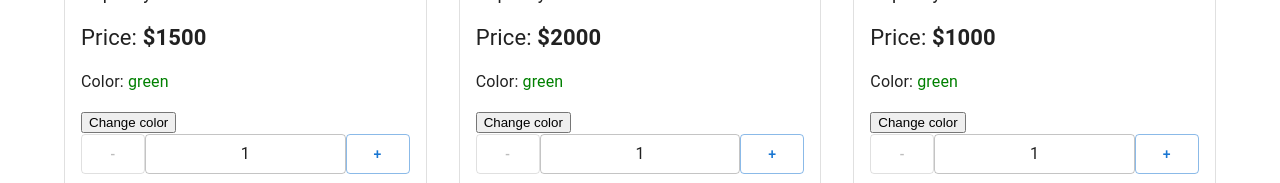
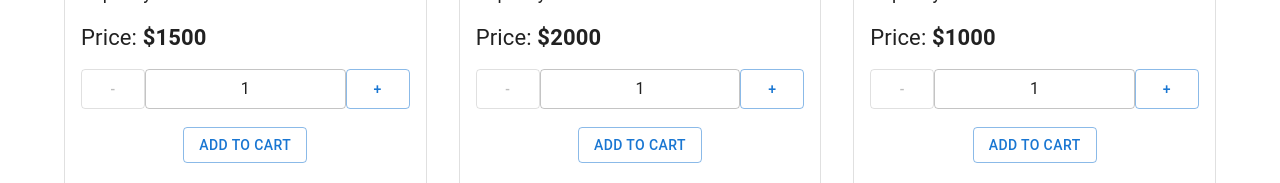
Before and after one commit to MarynaPershyna/29-11-react, a React (Create React App) app: page / in a window 1280 px wide. Shown: the part 565-748 px from the top of the page. Built offline with nearby package versions, Linux system fonts and the light colour scheme.

Commit message:
добавили cart в app(корзина)

```diff
--- a/src/components/Products/ProductListItem.scss
+++ b/src/components/Products/ProductListItem.scss
@@ -32,9 +32,3 @@
         text-align: center;
     }
 }
-.red{
-    color: red;
-}
-.green{
-    color: green;
-}
--- a/src/components/Products/ProductListItem.tsx
+++ b/src/components/Products/ProductListItem.tsx
@@ -26,7 +26,7 @@ const ProductListItem = ({
     image,
 }: Props) => {
     const [count, setCount] = useState<number>(1)
-    const [color, setColor] = useState<string>('green')
+
 
     const onIncrement = () => {
         setCount((prevState) => prevState + 1)
@@ -35,9 +35,7 @@ const ProductListItem = ({
         setCount((prevState) => prevState - 1)
     }
 
-    const toggleColor = () => {
-        setColor((prevState) => (prevState === 'green' ? 'red' : 'green'))
-    }
+
 
     return (
         <Card variant="outlined" className="product">
@@ -52,8 +50,7 @@ const ProductListItem = ({
                 <div className="product-price">
                     Price: <strong>${price}</strong>
                 </div>
-                <p>Color: <span className={color}>{color}</span> </p>
-                <button onClick={toggleColor}>Change color</button>
+
                 <div className="product-quantity">
                     <Button
                         variant="outlined"
--- a/src/container/App/App.tsx
+++ b/src/container/App/App.tsx
@@ -3,9 +3,23 @@ import Header from 'container/Header/Header'
 import Main from 'container/Main/Main'
 import CssBaseline from '@mui/material/CssBaseline'
 import { StyledEngineProvider } from '@mui/material/styles'
+import { useState } from 'react'
 
 type Props = {}
+
+type CartData = {
+    totalCount: number
+    totalPrice: number
+}
+
 const App = (props: Props) => {
+    const [cartData, setData] = useState<CartData>({
+        totalCount: 10,
+        totalPrice: 10,
+    })
+
+
+
     return (
         <StyledEngineProvider injectFirst>
             <CssBaseline />
```
